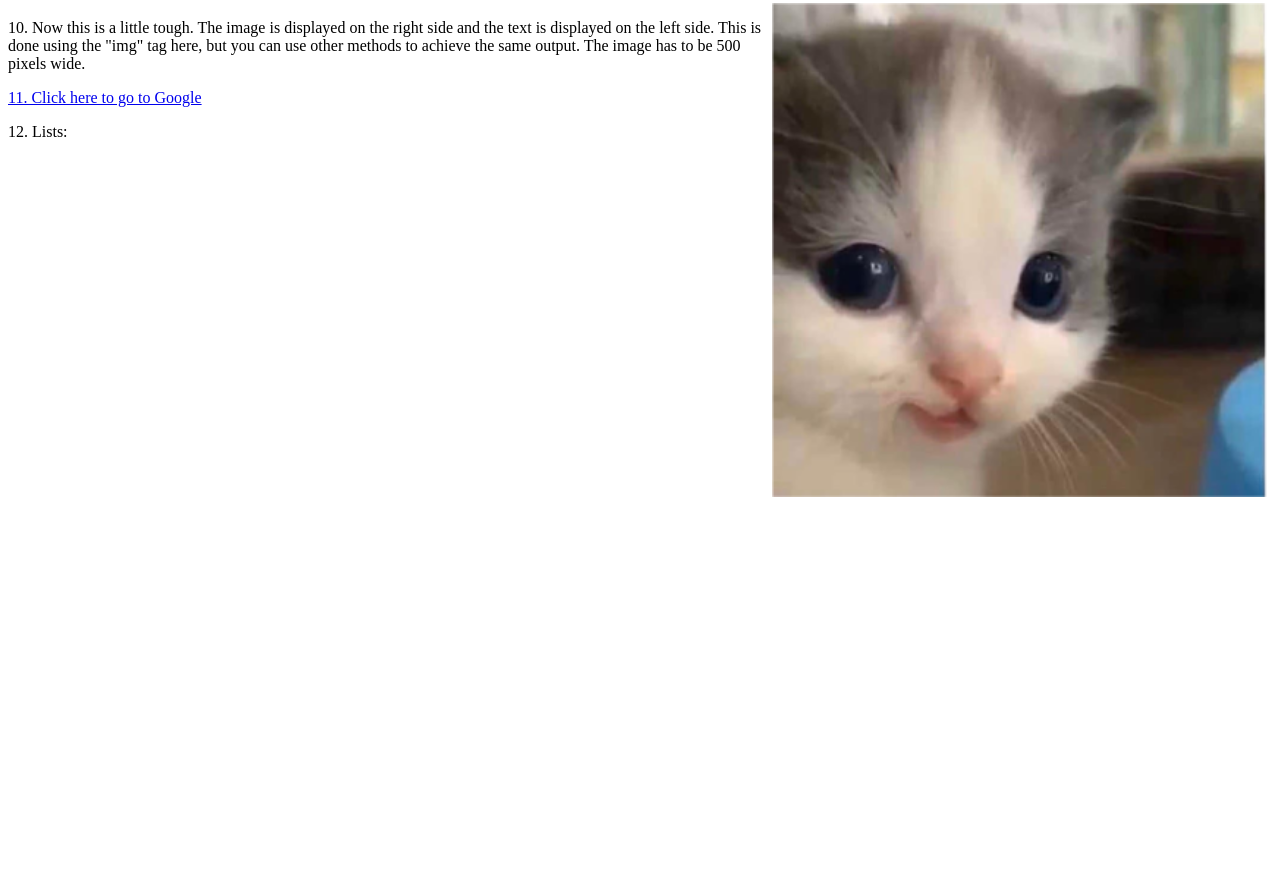
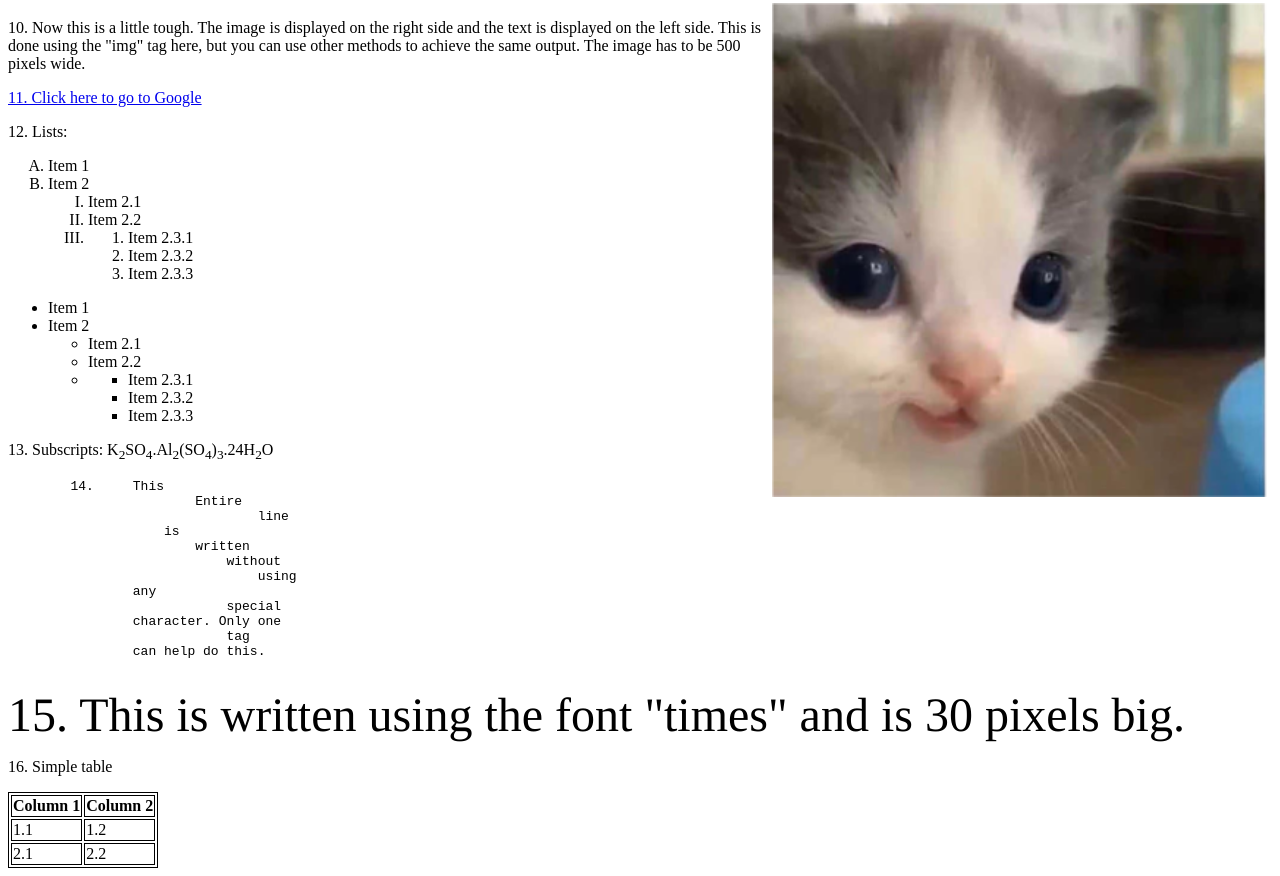
Before and after one commit to CS6-201-ISS-S23/tutorial-2-HariShankar08, a plain HTML site: page submission/index.html in a window 1280 px wide. Shown: the part 382-1258 px from the top of the page. Before the commit the page ends 883 px from the top, so only its background shows below. Drawn offline with Linux system fonts and the light colour scheme.

Commit message:
q13-16; nede to fix <pre> q14

```diff
--- a/submission/index.html
+++ b/submission/index.html
@@ -53,7 +53,75 @@
         <a href="https://google.com">11. Click here to go to Google</a>
 
         <p>12. Lists:</p>
+        <ol type="A">
+            <li>Item 1</li>
+            <li>Item 2
+                <ol type="I">
+                    <li>Item 2.1</li>
+                    <li>Item 2.2</li>
+                    <li>
+                        <ol>
+                            <li>Item 2.3.1</li>
+                            <li>Item 2.3.2</li>
+                            <li>Item 2.3.3</li>
+                        </ol>
+                    </li>
+                </ol>
+            </li>
+        </ol>
 
 
-    </body>
+        <ul>
+            <li>Item 1</li>
+            <li>Item 2
+                <ul>
+                    <li>Item 2.1</li>
+                    <li>Item 2.2</li>
+                    <li>
+                        <ul>
+                            <li>Item 2.3.1</li>
+                            <li>Item 2.3.2</li>
+                            <li>Item 2.3.3</li>
+                        </ul>
+                    </li>
+                </ul>
+            </li>
+        </ul>
+
+    <p>13. Subscripts: K<sub>2</sub>SO<sub>4</sub>.Al<sub>2</sub>(SO<sub>4</sub>)<sub>3</sub>.24H<sub>2</sub>O</p>
+
+    <pre>
+        14.     This
+                        Entire
+                                line
+                    is
+                        written
+                            without
+                                using
+                any
+                            special
+                character. Only one
+                            tag
+                can help do this.
+    </pre>
+
+    <font face="times" size="30px">15. This is written using the font "times" and is 30 pixels big.</font>
+
+    <p>16. Simple table</p>
+
+    <table style="border:1px solid black;">
+        <tr style="border:1px solid black;">
+            <td style="border:1px solid black;"><b>Column 1</b></td>
+            <td style="border:1px solid black;"><b>Column 2</b></td>
+        </th>
+        <tr style="border:1px solid black;">
+            <td style="border:1px solid black;">1.1</td>
+            <td style="border:1px solid black;">1.2</td>
+        </tr>
+        <tr style="border:1px solid black;">
+            <td style="border:1px solid black;">2.1</td>
+            <td style="border:1px solid black;">2.2</td>
+        </tr>
+    </table>
+</body>
 </html>
```
